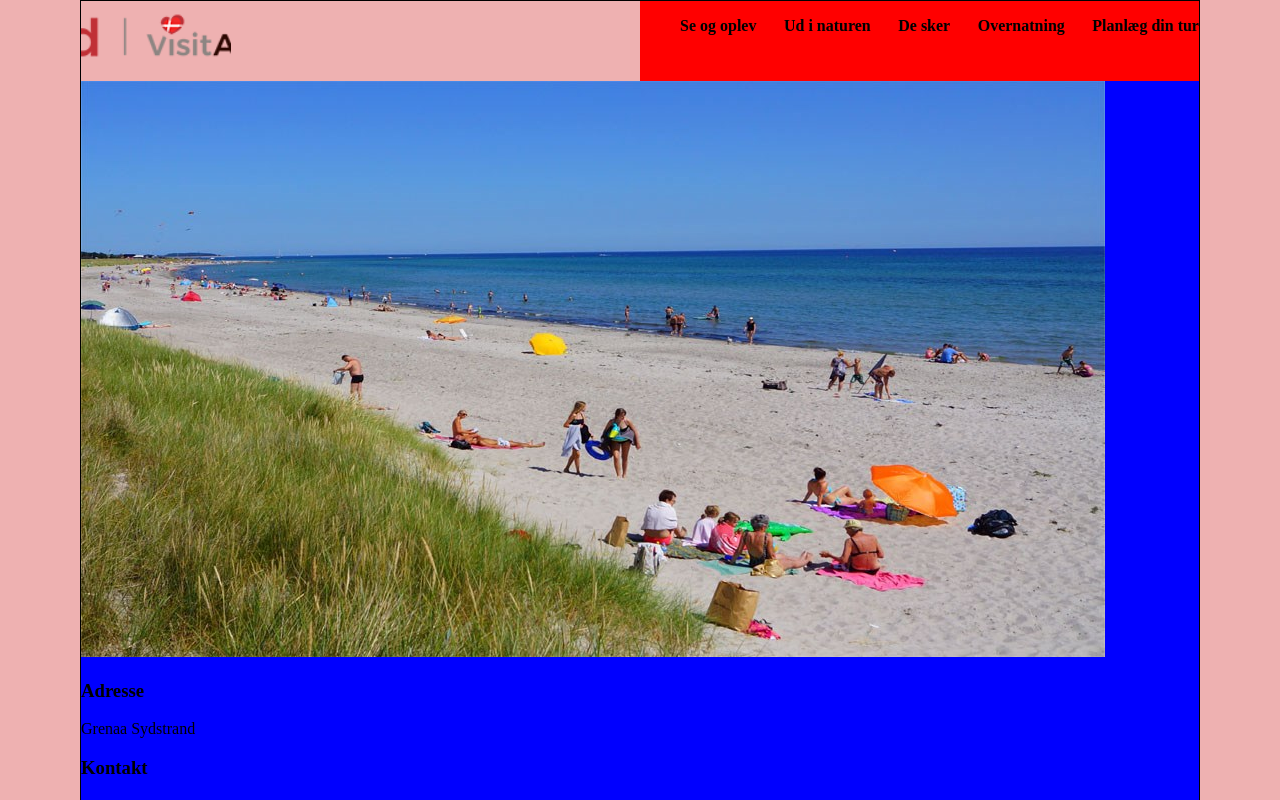
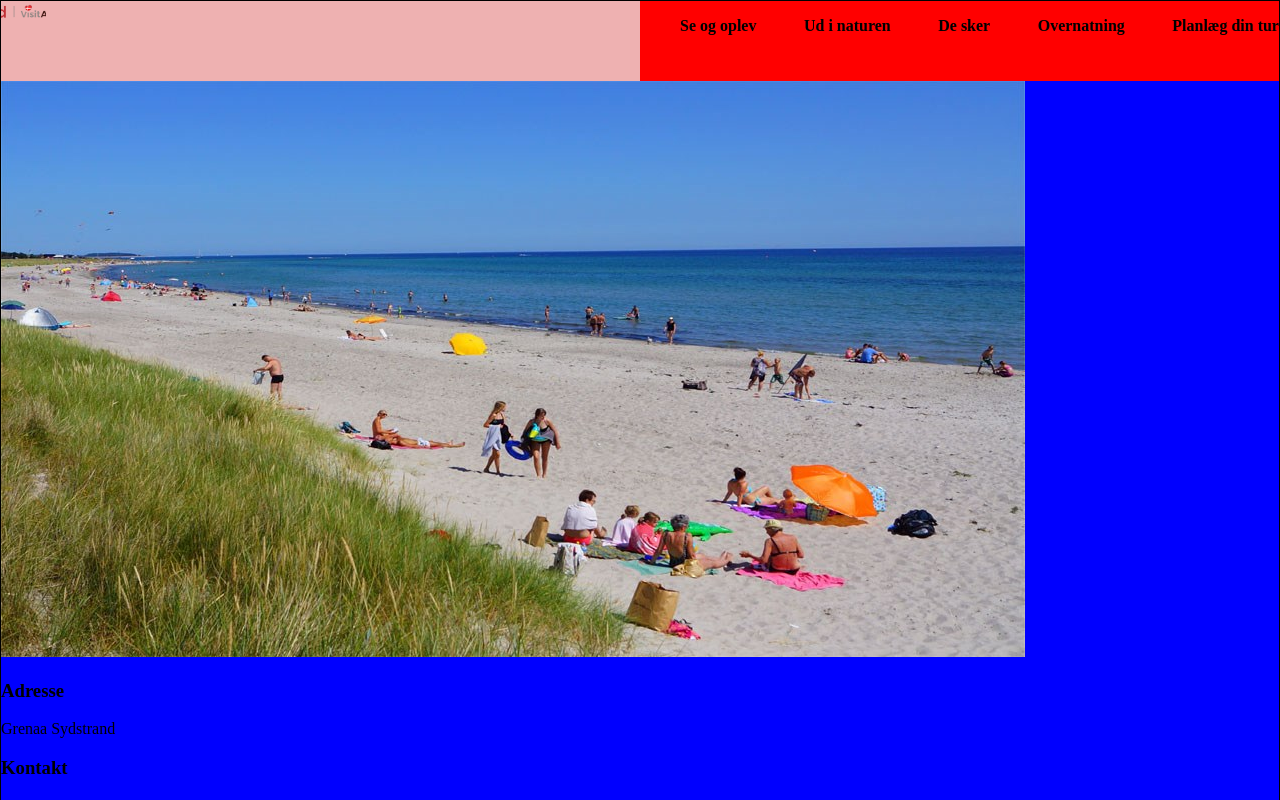
Before and after one commit to Wenling2020/djursland, a website: page index.html in a window 1280 px wide. Shown: the top 800 px of the page. Drawn offline with nearby package versions, Linux system fonts and the light colour scheme; files that its build step writes are made by us from their sources.

Commit message:
Update style.scss

```diff
--- a/scss/style.scss
+++ b/scss/style.scss
@@ -14,7 +14,7 @@ box-sizing: border-box;
 }
 
 .wrapper{
-    width: 1120px;
+    width: 100%;
     height: auto;
     margin: 0 auto;
     display: grid;
@@ -39,8 +39,8 @@ header{
    img{
     object-fit: cover;
     object-position: center;
-    width: 100%;
-    height: 100%;
+    width: 30%;
+    height: 30%;
    }
 
     nav{
```
